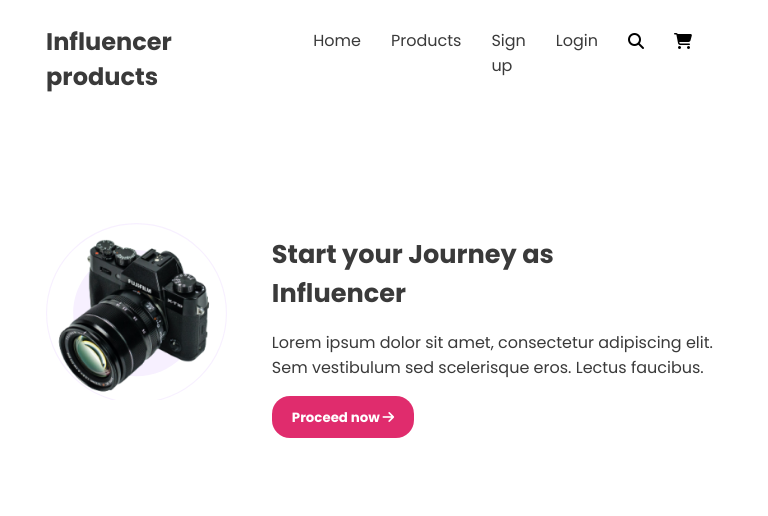
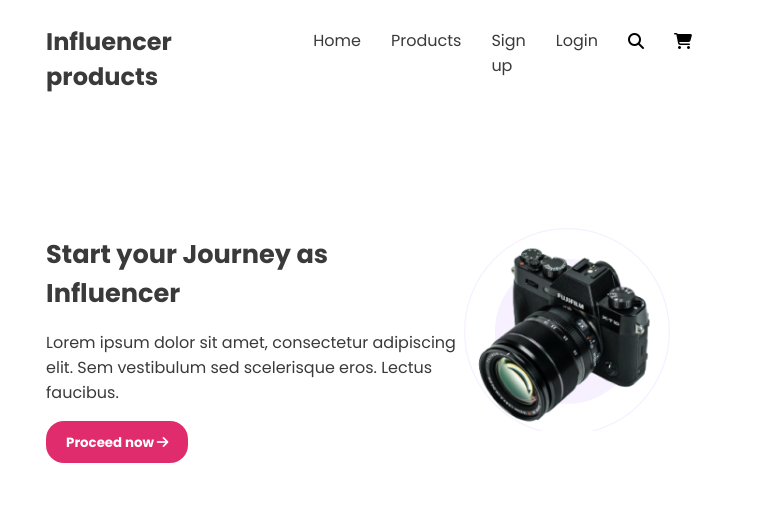
Before and after one commit to shamimkxo19/influencer-products, a plain HTML site: page index.html in a window 768 px wide. Shown: the top 516 px of the page. Drawn offline with Linux system fonts and the light colour scheme.

Commit message:
something changed

```diff
--- a/style.css
+++ b/style.css
@@ -76,6 +76,8 @@ nav ul li {
 }
 .banner-img img {
   background-image: url(images/Circle\ design.svg);
+  background-position-x: 50%;
+  background-repeat: no-repeat;
 }
 .sponsor {
   display: flex;
@@ -296,7 +298,9 @@ footer{
     width: 390px;
   } */
   .banner-img{
-    order: -1; /* Move the image to the top */
+     /* Move the image to the top */
+     width: 80%;
+     height: auto
   }
   .banner-img img {
     margin-right: ;
```
